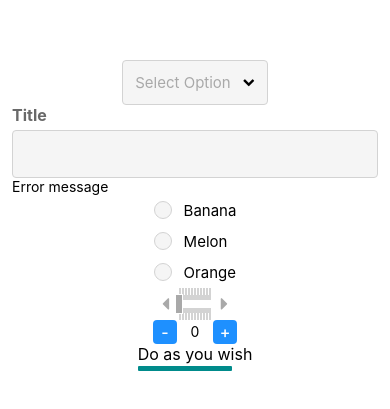
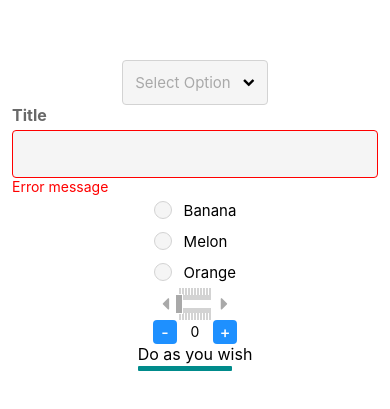
Before and after one commit to PrayaAmadigaPitasa/react-native-design-kit, a React Native app: screen / in a window 390 px wide. Shown: the part 207-616 px from the top of the page. Built offline with nearby package versions, Linux system fonts and the light colour scheme.

Commit message:
Update Input error styles

```diff
--- a/src/components/Input.tsx
+++ b/src/components/Input.tsx
@@ -215,6 +215,7 @@ export default function Input({
               styles.focusInputContainer,
               focusInputContainerStyle,
             ]),
+          error !== undefined && styles.errorInputContainer,
         ]}>
         {inputLeftIcon && (
           <View
@@ -353,7 +354,7 @@ export default function Input({
       </View>
       {error !== undefined && (
         <View>
-          <Text>{error}</Text>
+          <Text style={styles.error}>{error}</Text>
         </View>
       )}
     </View>
@@ -414,6 +415,9 @@ const styles = StyleSheet.create({
   focusLabelContainerThemeBorder: {
     borderColor: 'dodgerblue',
   },
+  errorInputContainer: {
+    borderColor: 'red',
+  },
   sectionInputReverse: {
     flex: 1,
     height: '100%',
@@ -451,4 +455,7 @@ const styles = StyleSheet.create({
     textAlign: 'center',
     textAlignVertical: 'center',
   },
+  error: {
+    color: 'red',
+  },
 });
```
